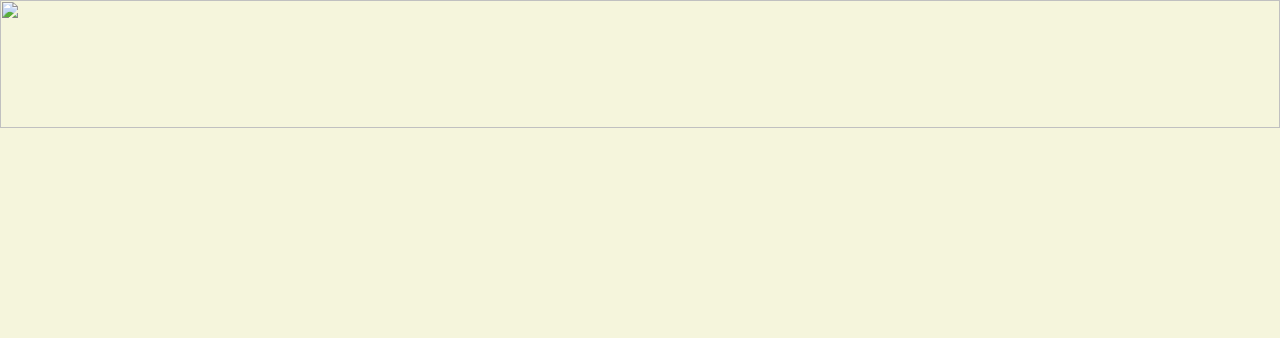
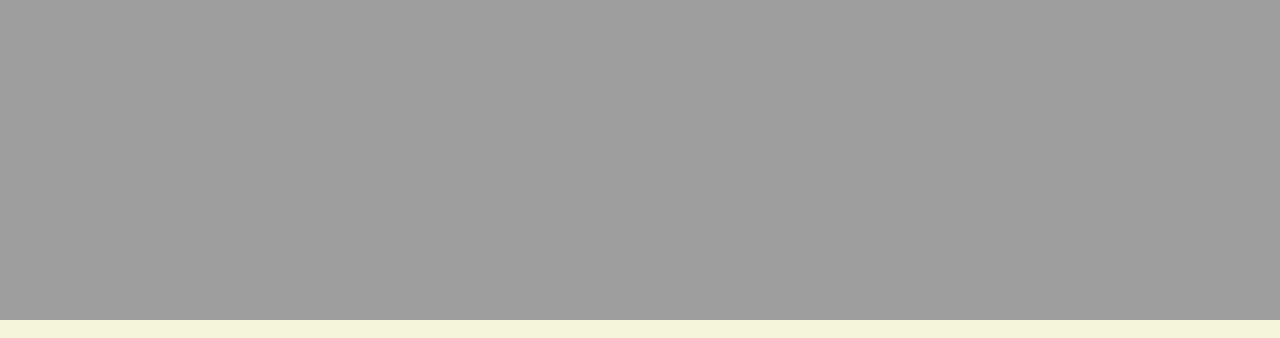
Before and after one commit to jcmayrina/webdev-lab-activity, a plain HTML site: page index.html in a window 1280 px wide. Shown: the top 338 px of the page. Drawn offline with Linux system fonts and the light colour scheme; the site is published under a folder, as on GitHub Pages, so addresses that start at the root find nothing.

Commit message:
updated images

```diff
--- a/index.html
+++ b/index.html
@@ -100,7 +100,7 @@
   </head>
   <body>
     <div class="main">
-      <img src="/main.jpg" class="mainpic" />
+      <img src="main.jpg" class="mainpic" />
       <h1 class="header">LIVING IN JAPAN</h1>
       <p>Experience the culture of Japan.</p>
     </div>
```
